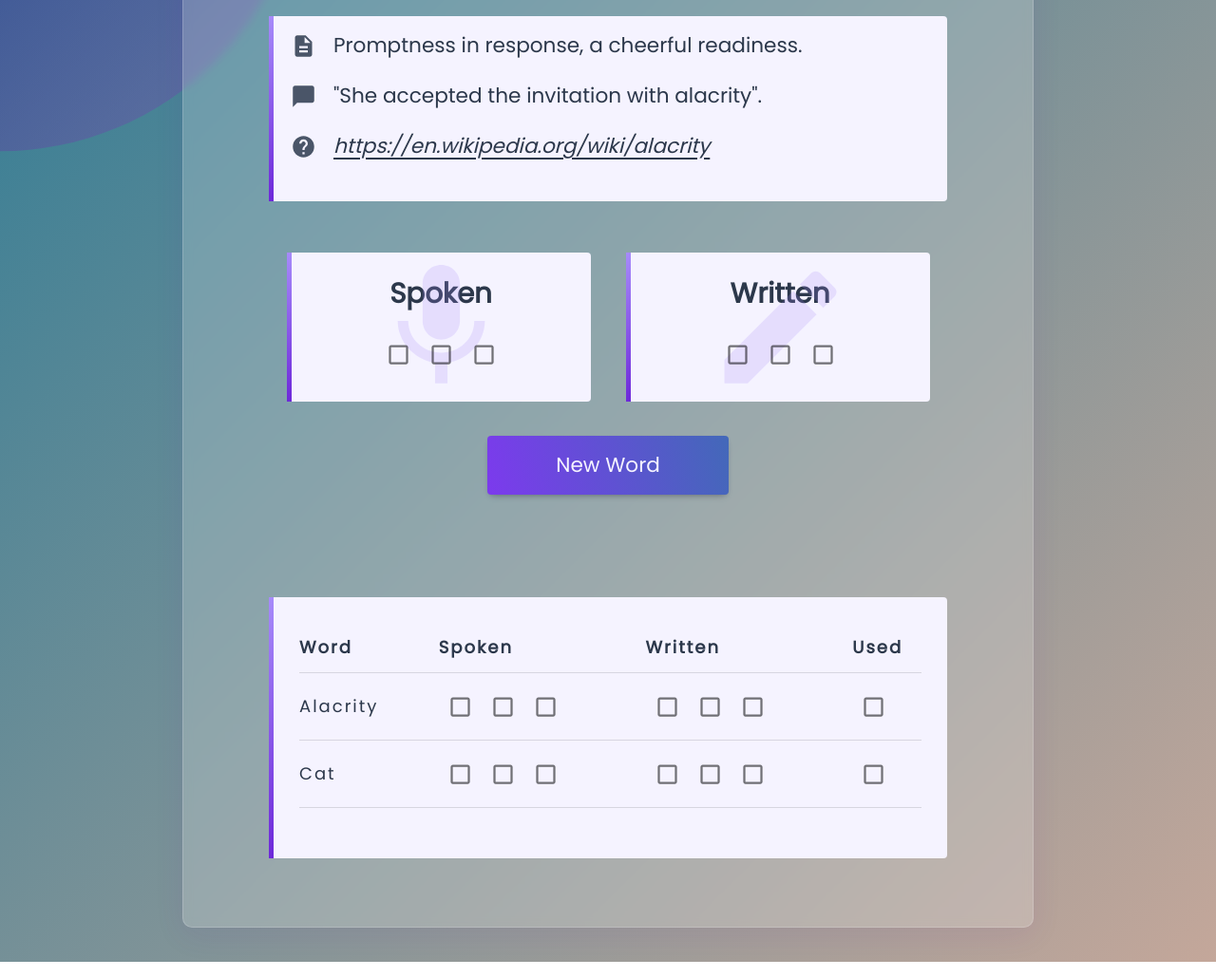
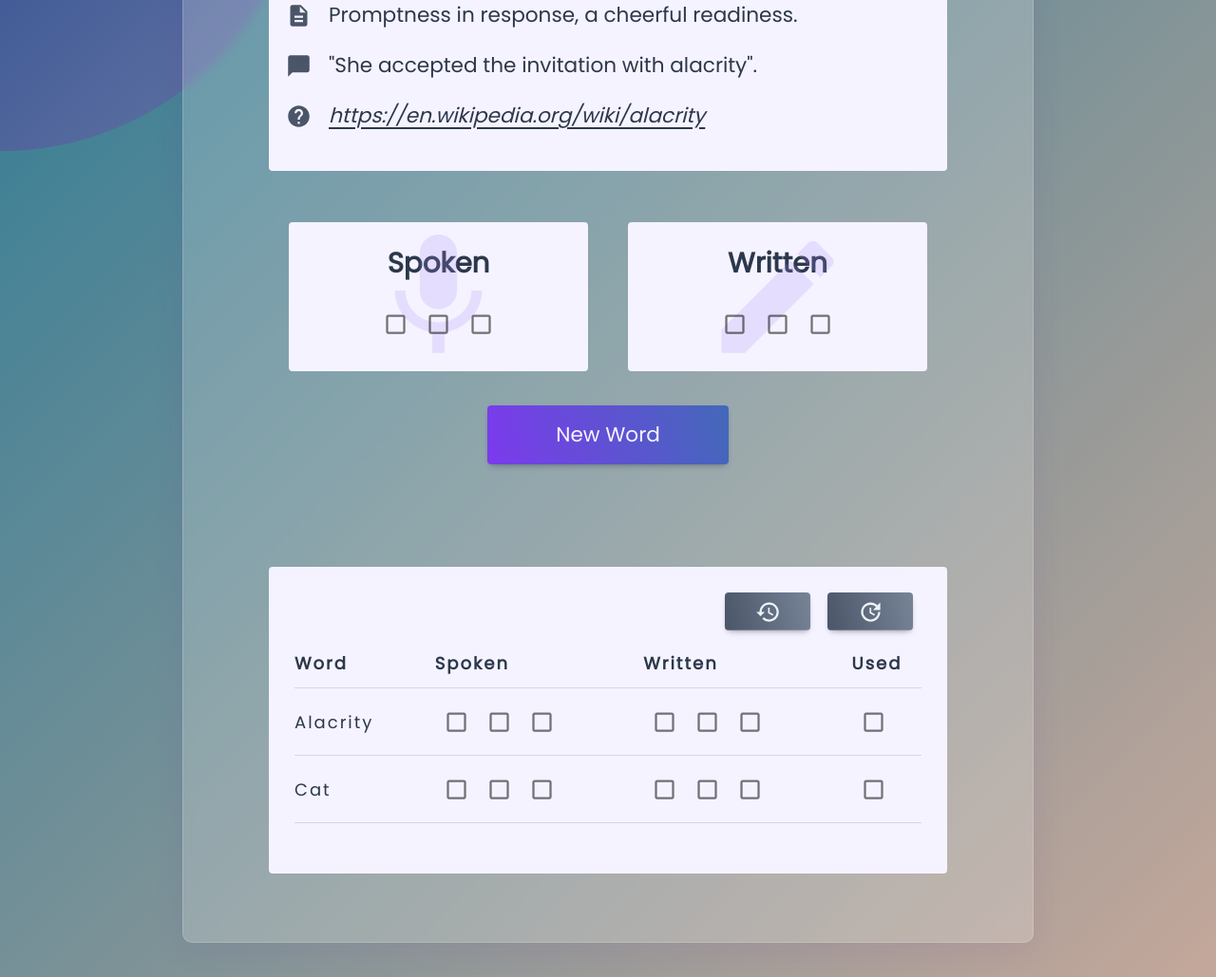
Before and after one commit to JaGaffney/wordit, a Gatsby site: page / in a window 1280 px wide. Shown: the part 321-1350 px from the top of the page at 95% size. Built offline with nearby package versions, Linux system fonts and the light colour scheme; Gatsby itself is replaced by a stand-in of ours.

Commit message:
style: added buttons for undo and redo

```diff
--- a/src/components/actions/api.ts
+++ b/src/components/actions/api.ts
@@ -26,9 +26,7 @@ export const updateWordChallenge = (user, data: Array<string>) => dispatch => {
       }
     }
   }
-
   // localStorageSave(data)
-
   return dispatch({
     type: "UPDATE_USER",
   })
@@ -42,15 +40,13 @@ export const completeWord = (user, word: string) => dispatch => {
       userData[i].setUsed()
     }
   }
-
   // localStorageSave(data)
-
   return dispatch({
     type: "UPDATE_USER",
   })
 }
 
-export const undoHandler = undoType => dispatch => {
+export const undoHandler = (undoType: string) => dispatch => {
   return dispatch({
     type: undoType,
   })
--- a/src/components/data/todowords.txt
+++ b/src/components/data/todowords.txt
@@ -3,3 +3,4 @@ emancipation
 clandestine
 empiricism
 preponderance
+penchant
--- a/src/components/score/score.tsx
+++ b/src/components/score/score.tsx
@@ -2,6 +2,7 @@ import React, { useEffect } from 'react'
 import { connect } from 'react-redux'
 
 import ScoreTable from "./scoreTable"
+import Undo from "../undo/undo"
 
 export const Score = (props) => {
 
@@ -10,6 +11,7 @@ export const Score = (props) => {
 
     return (
         <div className="score border-decoration">
+            <Undo />
             {props.user.getActiveWordList().length > 0 ? <ScoreTable /> : null}
         </div>
     )
--- a/src/components/score/scoreTable.tsx
+++ b/src/components/score/scoreTable.tsx
@@ -1,7 +1,7 @@
 import React from 'react'
 import { connect } from 'react-redux'
 
-import { completeWord } from "../actions/api"
+import { updateWordChallenge, completeWord } from "../actions/api"
 
 import WordCheckbox from "../utils/wordCheckbox"
 
@@ -9,6 +9,13 @@ export const ScoreTable = (props) => {
     const onUsedHandler = (id) => {
         let word = id.split(":")
         props.completeWord(props.user, word[1])
+    }
+
+    const wordControlHandler = id => {
+        let data = id.split(":")
+        data.push(props.activeWord)
+        console.log("got here")
+        props.updateWordChallenge(props.user, data)
     }
 
     const tempRange = [1, 2, 3]
@@ -36,7 +43,7 @@ export const ScoreTable = (props) => {
                                             checkedBox={i.spoken[ii - 1]}
                                             wordType={"spoken"}
                                             wordNumber={ii}
-                                            wordControlHandler={() => { }}
+                                            wordControlHandler={wordControlHandler}
                                             key={`${i.word}${ii}`}
                                         />
                                     )
@@ -50,7 +57,7 @@ export const ScoreTable = (props) => {
                                             checkedBox={i.written[ii - 1]}
                                             wordType={"written"}
                                             wordNumber={ii}
-                                            wordControlHandler={() => { }}
+                                            wordControlHandler={wordControlHandler}
                                             key={`${i.word}${ii}`}
                                         />
                                     )
@@ -81,6 +88,6 @@ const mapStateToProps = ({ user, forceLoad }) => {
     return { user, forceLoad }
 }
 
-const mapDispatchToProps = { completeWord }
+const mapDispatchToProps = { updateWordChallenge, completeWord }
 
 export default connect(mapStateToProps, mapDispatchToProps)(ScoreTable)
--- a/src/components/undo/undo.tsx
+++ b/src/components/undo/undo.tsx
@@ -1,5 +1,7 @@
 import React from 'react'
 import { connect } from 'react-redux'
+import RestoreIcon from '@material-ui/icons/Restore';
+import UpdateIcon from '@material-ui/icons/Update';
 
 import { undoHandler } from "../actions/api"
 
@@ -7,16 +9,21 @@ export const Undo = (props) => {
     // command pattern
 
     return (
-        <div>
-            <button onClick={() => props.undoHandler("UNDO")}>Undo</button>
-            <button onClick={() => props.undoHandler("REDO")}>Redo</button>
+        <div className="undo__container">
+            <div onClick={() => props.undoHandler("UNDO")} className={props.undoData.length < 1 ? "disabled__button" : ""}>
+                <RestoreIcon />
+            </div>
+            <div onClick={() => props.undoHandler("REDO")} className={props.redoData.length < 1 ? "disabled__button" : ""}>
+                <UpdateIcon />
+            </div>
+
         </div>
     )
 }
 
 
-const mapStateToProps = ({ user, forceLoad }) => {
-    return { user, forceLoad }
+const mapStateToProps = ({ user, forceLoad, undoData, redoData }) => {
+    return { user, forceLoad, undoData, redoData }
 }
 
 
--- a/src/pages/index.js
+++ b/src/pages/index.js
@@ -3,7 +3,7 @@ import { connect } from "react-redux"
 
 import Layout from "../components/layout"
 import SEO from "../components/seo"
-import Undo from "../components/undo/undo"
+
 import WOTD from "../components/wotd/wotd"
 import Score from "../components/score/score"
 
@@ -30,7 +30,6 @@ const IndexPage = props => {
     <Layout>
       <SEO title="wordit" />
       <section className="main-panel">
-        <Undo />
         <WOTD />
         <Score />
       </section>
--- a/src/state/createStore.js
+++ b/src/state/createStore.js
@@ -65,8 +65,6 @@ const setRedo = state => {
   return init
 }
 
-const redoHandler = state => {}
-
 const reducer = (state, action) => {
   switch (action.type) {
     case "SET_WOTD":
--- a/src/styles/generics.scss
+++ b/src/styles/generics.scss
@@ -1,6 +1,22 @@
-.border-decoration {
-  border-radius: 0 4px 4px 0;
-  border-left-width: 5px;
-  border-left-style: solid;
-  border-image: linear-gradient(var(--violet400), var(--violet700)) 1 100%;
+// .border-decoration {
+//   border-radius: 0 4px 4px 0;
+//   border-left-width: 5px;
+//   border-left-style: solid;
+//   border-image: linear-gradient(var(--violet400), var(--violet700)) 1 100%;
+// }
+
+.disabled__button {
+  background-image: linear-gradient(
+    75deg,
+    var(--gray700),
+    var(--gray500)
+  ) !important;
+  color: var(--gray200) !important;
+  cursor: not-allowed !important;
+
+  &:hover,
+  &:focus {
+    background-position: 0% !important;
+    transform: none !important;
+  }
 }
--- a/src/styles/layout.scss
+++ b/src/styles/layout.scss
@@ -194,6 +194,7 @@ main {
   text-transform: capitalize;
   display: flex;
   justify-content: space-between;
+  flex-wrap: wrap;
   width: 100%;
   background: var(--violet50);
   color: var(--gray800);
@@ -204,3 +205,34 @@ main {
   border-radius: 4px;
   letter-spacing: 2px;
 }
+
+.undo__container {
+  width: 100%;
+  display: flex;
+  justify-content: flex-end;
+  margin: 0 0 0.5rem 0;
+  div {
+    margin: 0 0.5rem;
+    width: 5rem;
+    height: 2.2rem;
+    display: flex;
+    justify-content: center;
+    align-items: center;
+    background-image: linear-gradient(75deg, var(--violet600), var(--teal600));
+    background-size: 200%;
+    background-position: left;
+    transition: background-position linear 400ms, transform ease-in-out 400ms;
+    color: var(--violet50);
+    border: none;
+    border-radius: 4px;
+    cursor: pointer;
+    padding: 1rem;
+    box-shadow: var(--shadow100);
+    outline: none;
+    &:hover,
+    &:focus {
+      background-position: right;
+      transform: scale(1.05);
+    }
+  }
+}
```
